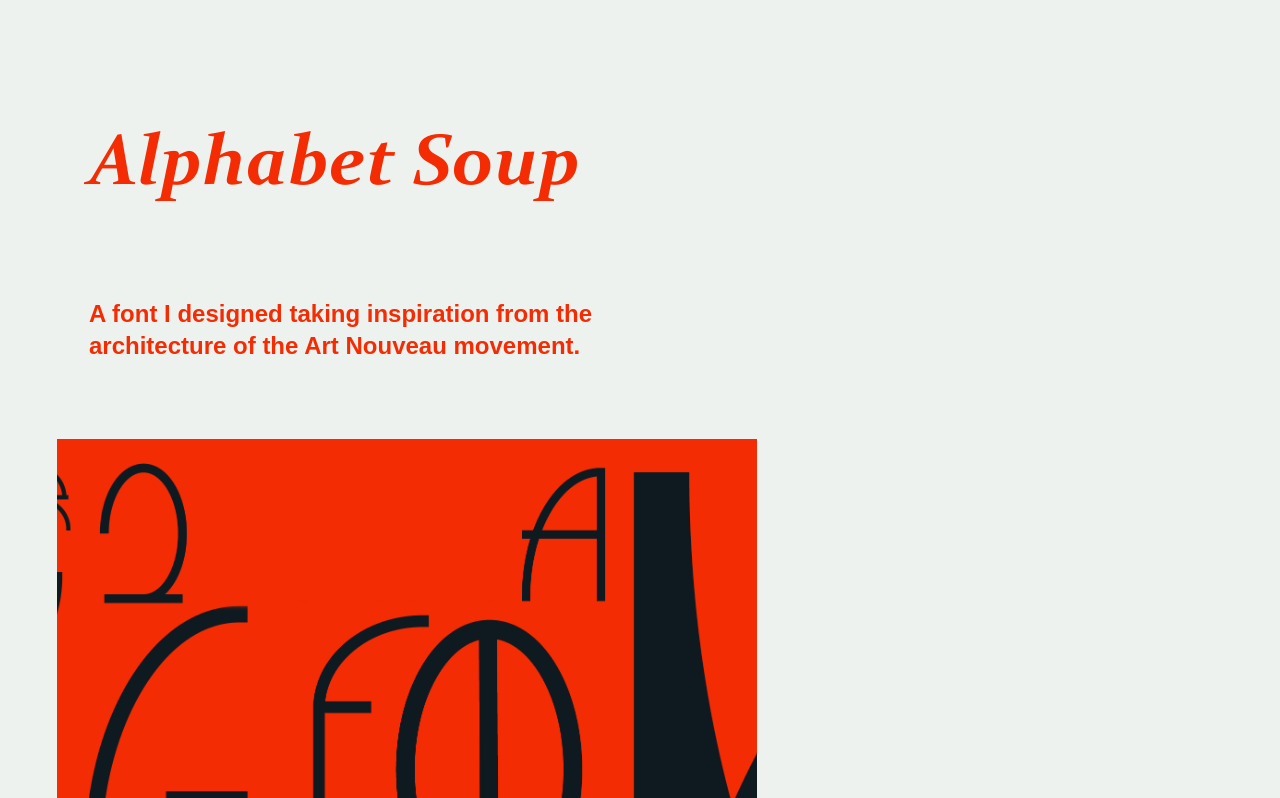
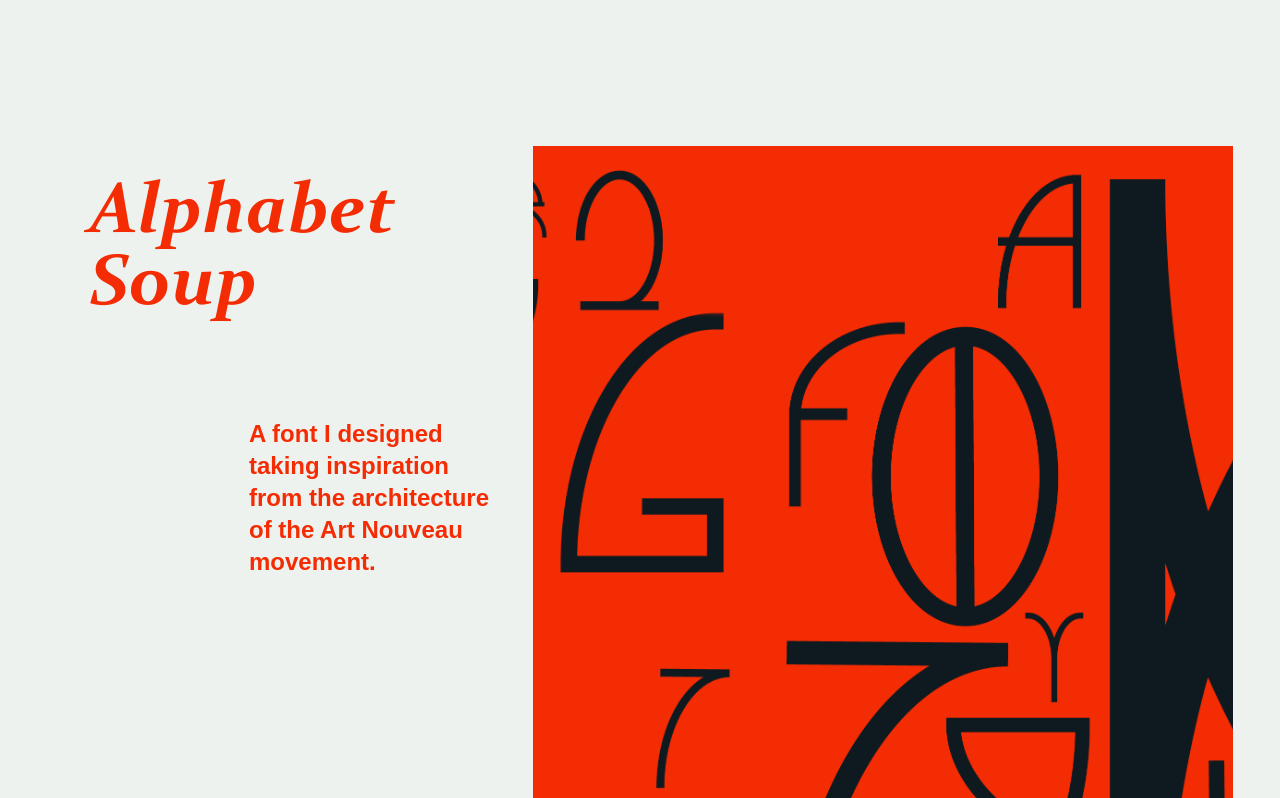
Before and after one commit to WilliamSaedan/my-portfolio, a Next.js app: page / in a window 1280 px wide. Shown: the part 6024-6822 px from the top of the page. Built offline with nearby package versions, Linux system fonts and the light colour scheme; a web font is replaced by a local one.

Commit message:
Declutter Portfolio Page

```diff
--- a/components/FocusSection.js
+++ b/components/FocusSection.js
@@ -130,6 +130,8 @@ export default function FocusSection({
 
     return (
         <ResponsiveGridLayout
+            className='mb-28'
+            {...restOfProps}
             layouts={{
                 lg: lgLayout,
                 md: lgLayout,
--- a/components/Portfolio.js
+++ b/components/Portfolio.js
@@ -134,7 +134,7 @@ export default function Porfolio() {
                     variants={underlineVariants}
                 />
             </header>
-            <div className='flex flex-col gap-16'>
+            <div className='flex flex-col'>
                 <motion.div
                     whileInView={() => {
                         if (scrollVelocity.getVelocity() < 0) setSectionIdx(0);
@@ -209,13 +209,12 @@ export default function Porfolio() {
                     title='Alphabet Soup'
                     subText='A font I designed taking inspiration from the architecture of the Art Nouveau movement.'
                     color='red'
-                    direction='top'
+                    direction='left'
                     offset={headerHeight}
                     width={60}
                     href='/alphabet'>
                     <Alphabet />
                 </FocusSection>
-                <motion.div></motion.div>
             </div>
         </motion.div>
     );
```
